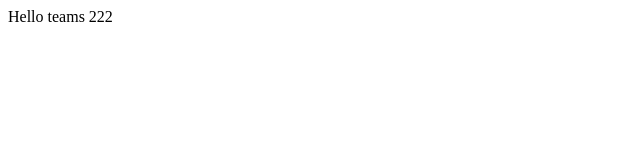
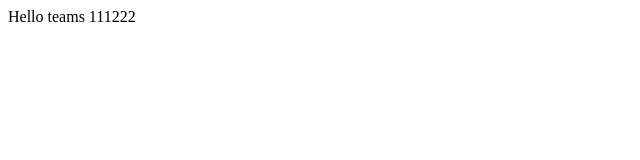
Before and after one commit to r0mbik/genius-test, a plain HTML site: page index.html in a window 1280 px wide. Shown: the full height of the page, 0-640 px from the left. Drawn offline with Linux system fonts and the light colour scheme.

Commit message:
Update index.html

```diff
--- a/index.html
+++ b/index.html
@@ -6,6 +6,6 @@
     <title>Document</title>
   </head>
   <body>
-    Hello teams 222
+    Hello teams 111222
   </body>
 </html>
```
